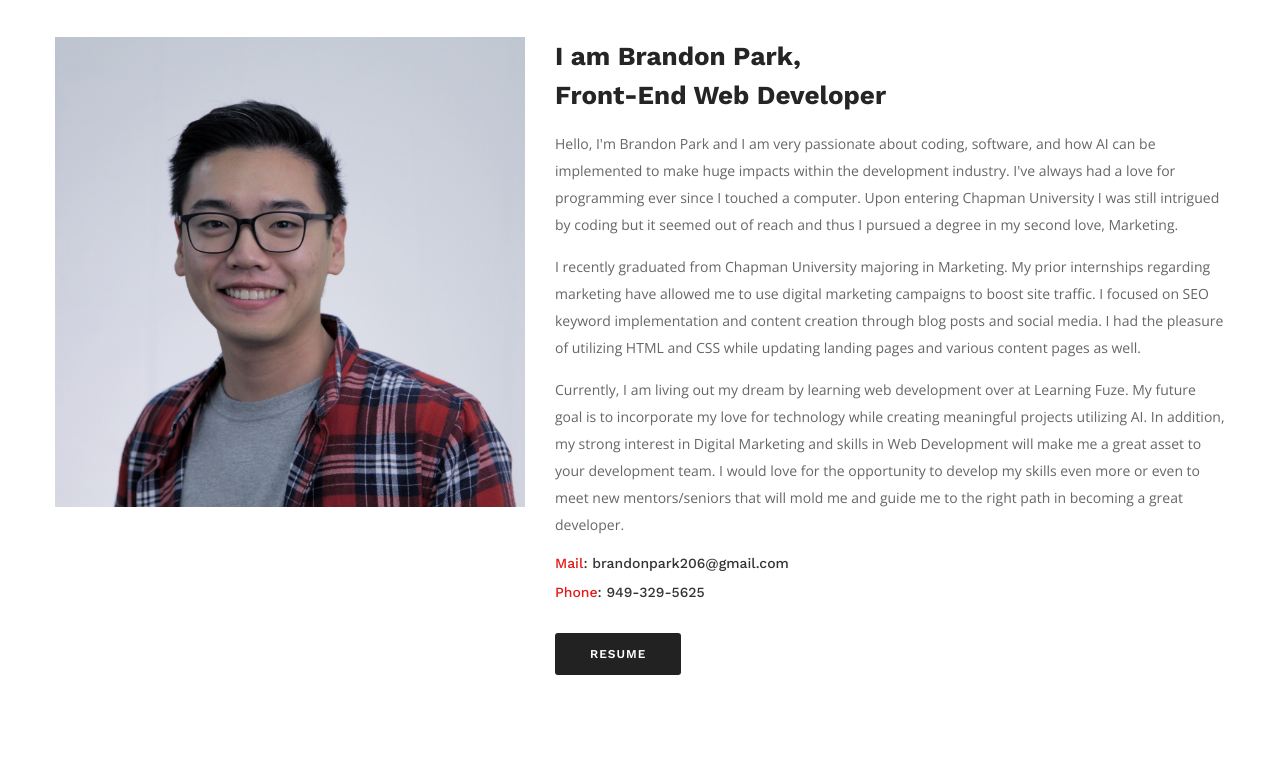
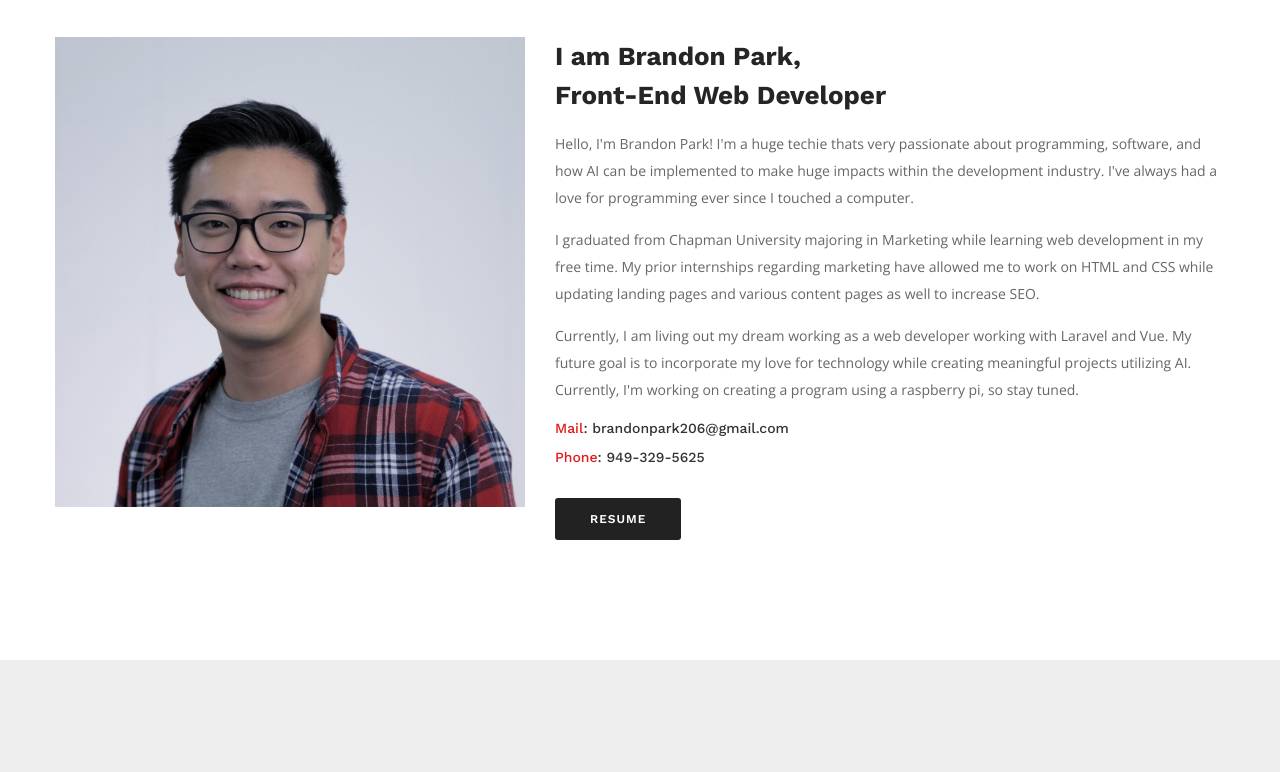
Before and after one commit to brandon206/portfolio, a plain HTML site: page index.html in a window 1280 px wide. Shown: the part 2540-3312 px from the top of the page. Drawn offline with nearby package versions, Linux system fonts and the light colour scheme; some packages are replaced by stand-ins of ours; files whose address does not match are found by name.

Commit message:
updating profile bio and removing php mailer form

```diff
--- a/index.html
+++ b/index.html
@@ -690,16 +690,12 @@
                             <h2>I am Brandon Park,
                                 <br> Front-End Web Developer
                                 </h2>
-                            <p>Hello, I'm Brandon Park and I am very passionate about coding, software, and how AI can be implemented to make huge impacts within the development industry.
-                                I've always had a love for programming ever since I touched a computer. Upon entering Chapman University I was still intrigued by coding but it seemed out of
-                                reach and thus I pursued a degree in my second love, Marketing.</p>
-                            <p>I recently graduated from Chapman University majoring in Marketing. My prior internships regarding marketing have allowed me to use digital marketing campaigns
-                                to boost site traffic. I focused on SEO keyword implementation and content creation through blog posts and social media. I had the pleasure of utilizing
-                                HTML and CSS while updating landing pages and various content pages as well.</p>
-                            <p>Currently, I am living out my dream by learning web development over at Learning Fuze. My future goal is to incorporate my love for technology
-                                while creating meaningful projects utilizing AI. In addition, my strong interest in Digital Marketing and skills in Web Development
-                                will make me a great asset to your development team. I would love for the opportunity to develop my skills even more or even
-                                to meet new mentors/seniors that will mold me and guide me to the right path in becoming a great developer.</p>
+                            <p>Hello, I'm Brandon Park! I'm a huge techie thats very passionate about programming, software, and how AI can be implemented to make huge impacts within the development industry.
+                                I've always had a love for programming ever since I touched a computer.</p>
+                            <p>I graduated from Chapman University majoring in Marketing while learning web development in my free time. My prior internships regarding marketing have allowed me to
+                                work on HTML and CSS while updating landing pages and various content pages as well to increase SEO.</p>
+                            <p>Currently, I am living out my dream working as a web developer working with Laravel and Vue. My future goal is to incorporate my love for technology
+                                while creating meaningful projects utilizing AI. Currently, I'm working on creating a program using a raspberry pi, so stay tuned.</p>
                             <div class="info-me mb-30">
                                 <h6>
                                     <span>Mail</span>: <a href="mailto:brandonpark206@gmail.com">brandonpark206@gmail.com</a></h6>
@@ -719,7 +715,7 @@
         <div id="contact" class="contact-form-area pt-115 pb-70">
             <div class="container">
                 <div class="row">
-                    <div class="col-xl-7 col-lg-7">
+                    <!-- <div class="col-xl-7 col-lg-7">
                         <div class="area-title mb-40">
                             <h2 class="mb-15">Get In Touch</h2>
                         </div>
@@ -744,7 +740,7 @@
                             <p class="ajax-response"></p>
                             <p id = "formValidationAlerts"></p>
                         </div>
-                    </div>
+                    </div> -->
                     <div class="col-xl-5 col-lg-5">
                         <div class="area-title mb-40">
                             <h2 class="mb-15">Contact Info</h2>
```
